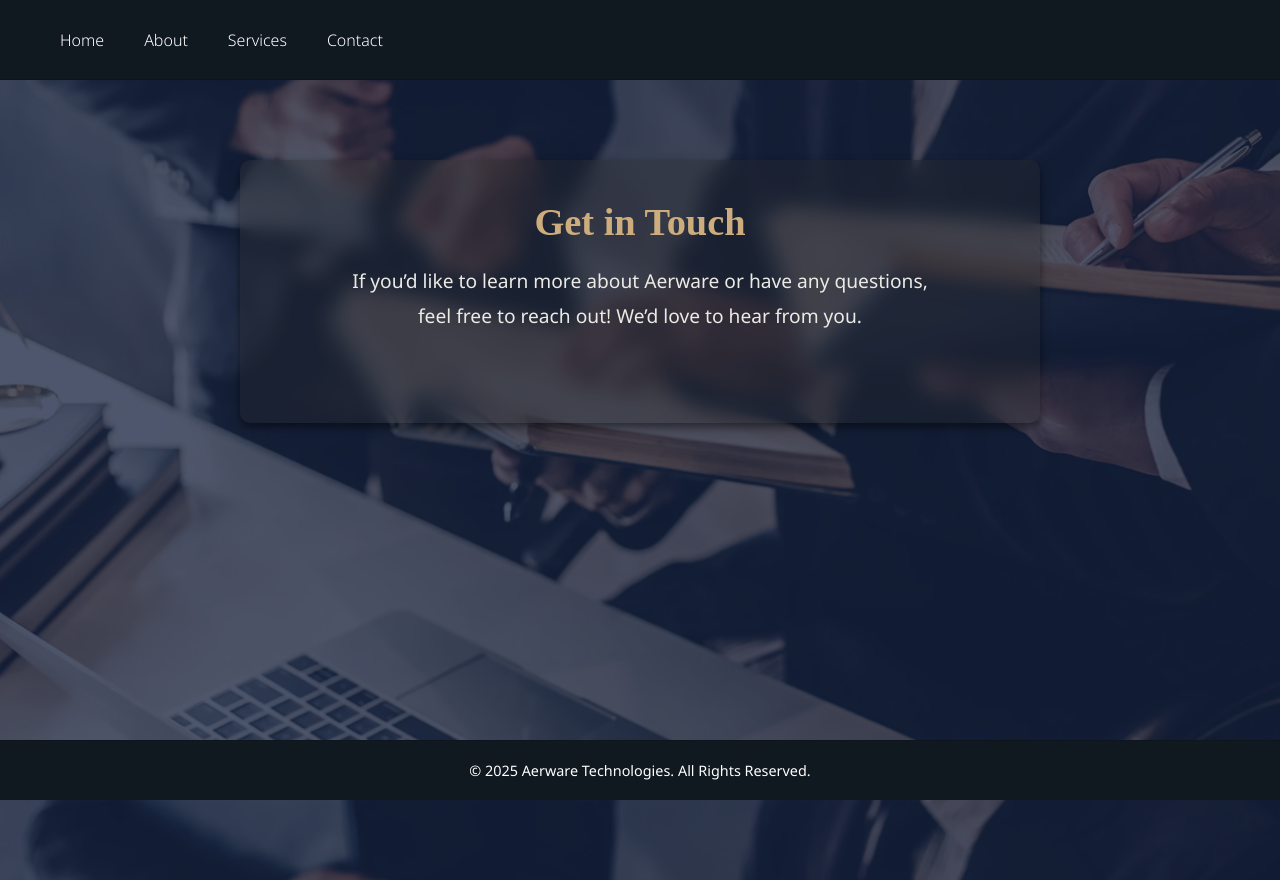
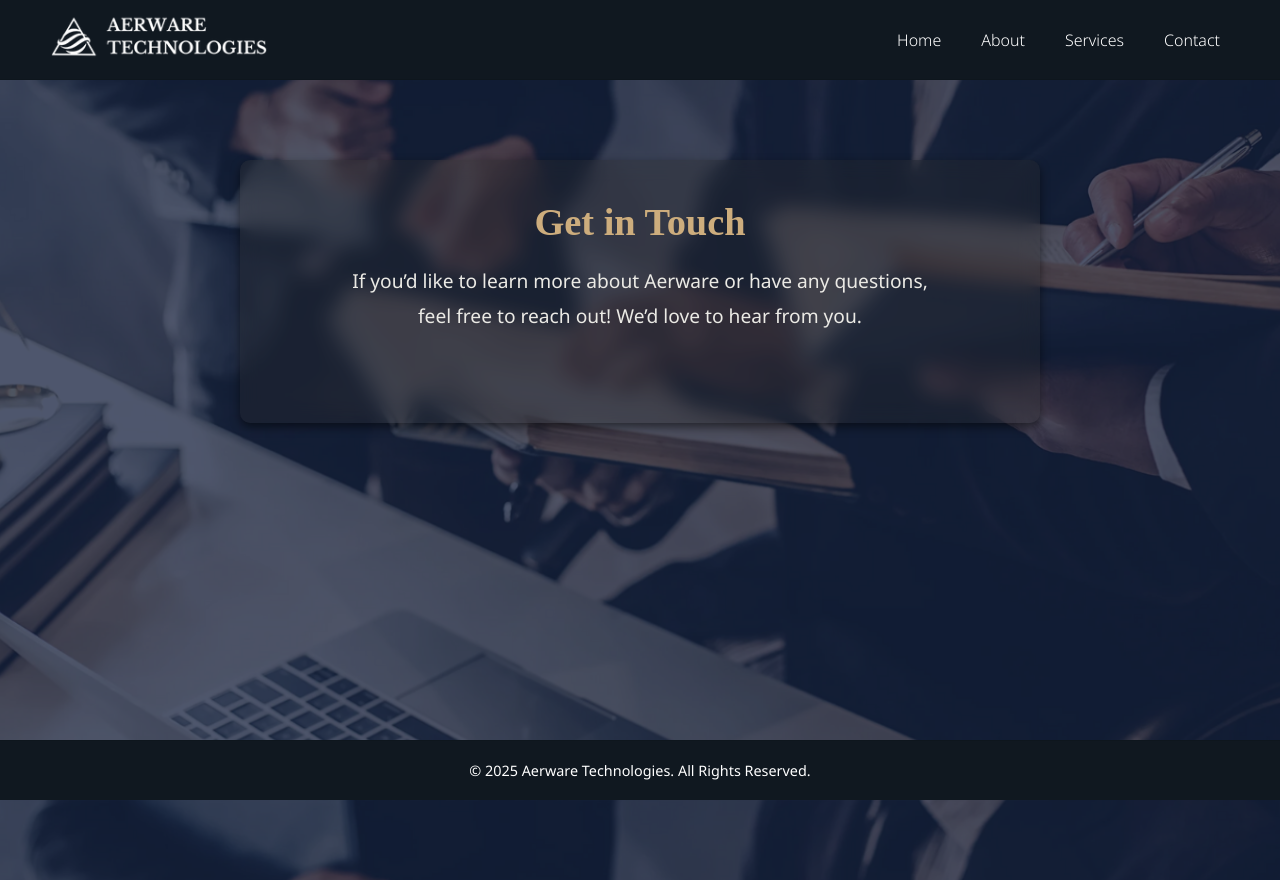
Before and after one commit to Aerware-Web-Design/aerware-website, a website: page contact.html in a window 1280 px wide. Drawn offline with Linux system fonts and the light colour scheme; a script that the page names is missing; a web font is replaced by a local one.

Commit message:
fixed all the navbars

```diff
--- a/contact.html
+++ b/contact.html
@@ -10,6 +10,9 @@
 <!-- Navbar -->
 <header class="main-header">
     <nav>
+        <a href="index.html" class="navbar-logo-link">
+            <img src="assets/aerwareai_logo.png" alt="Aerware Logo" class="navbar-logo">
+        </a>
         <ul>
             <li><a href="index.html">Home</a></li>
             <li><a href="about.html">About</a></li>
```
Also changed, not shown: about.html (+3 -0 lines), services.html (+3 -0 lines). Lines whose indentation alone changed are shown as unchanged.
